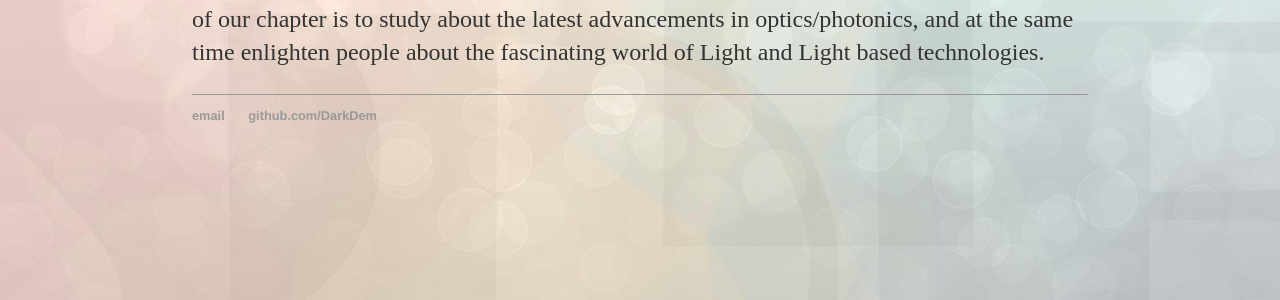
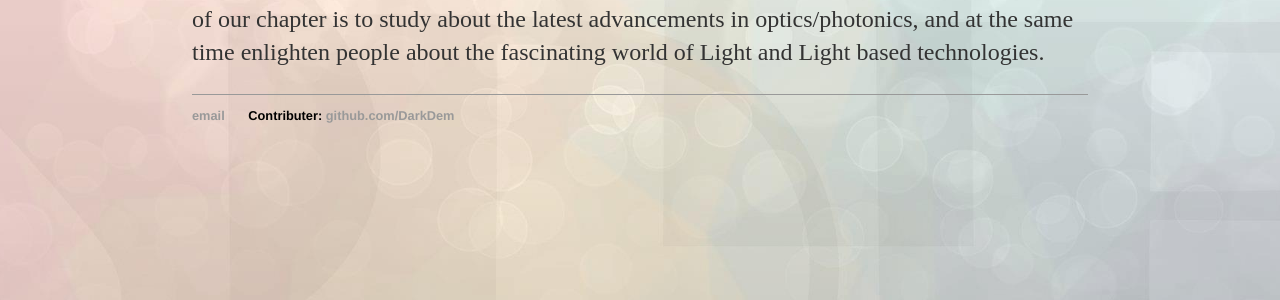
Before and after one commit to spietichapter/home, a Jekyll site: the page built from index.html, in a window 1280 px wide. Shown: the part 329-629 px from the top of the page. Built offline with Jekyll 4.4.1, drawn with Linux system fonts in a browser that asks for light colours.

Commit message:
Update default.html

```diff
--- a/_layouts/default.html
+++ b/_layouts/default.html
@@ -28,7 +28,7 @@
 		<footer>
     		<ul>
         		<li><a href="mailto:spietechnoindia@gmail.com">email</a></li>
-        		<li><a href="https://github.com/DarkDem">github.com/DarkDem</a></li>
+        		<li>Contributer: <a href="https://github.com/DarkDem">github.com/DarkDem</a></li>
 			</ul>
 		</footer>
 	</body>
```
